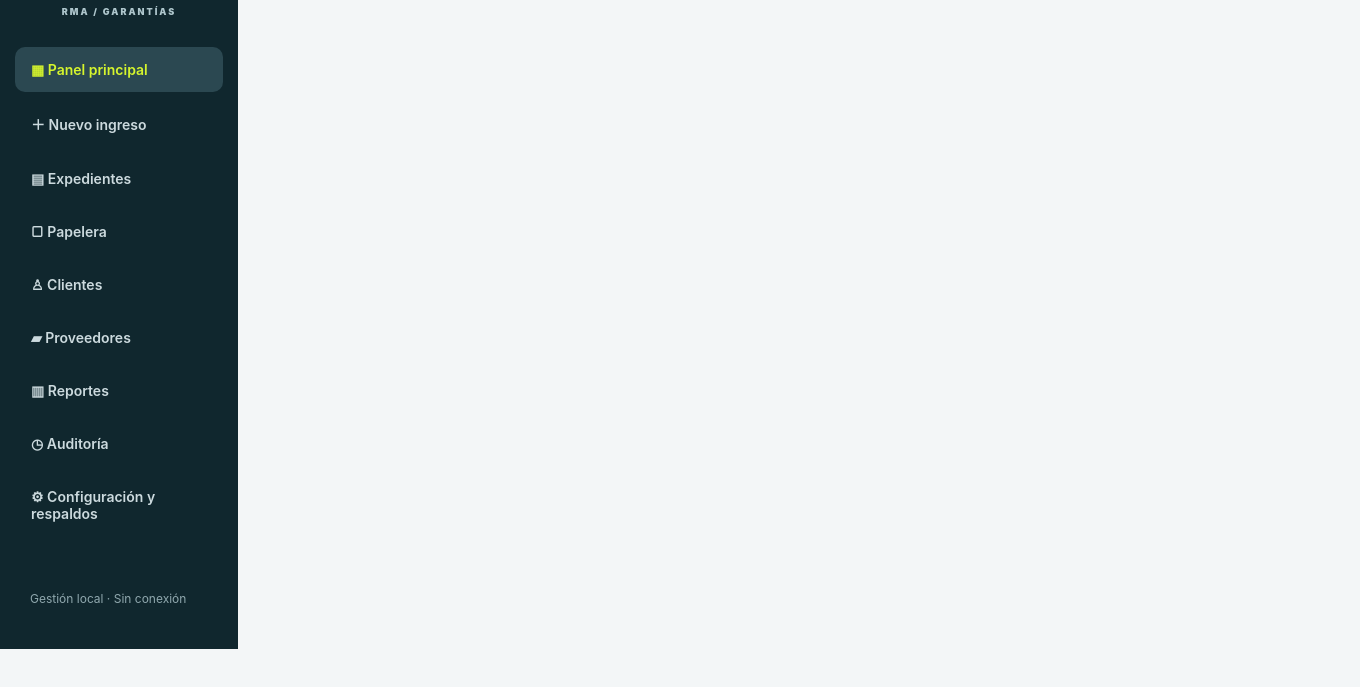
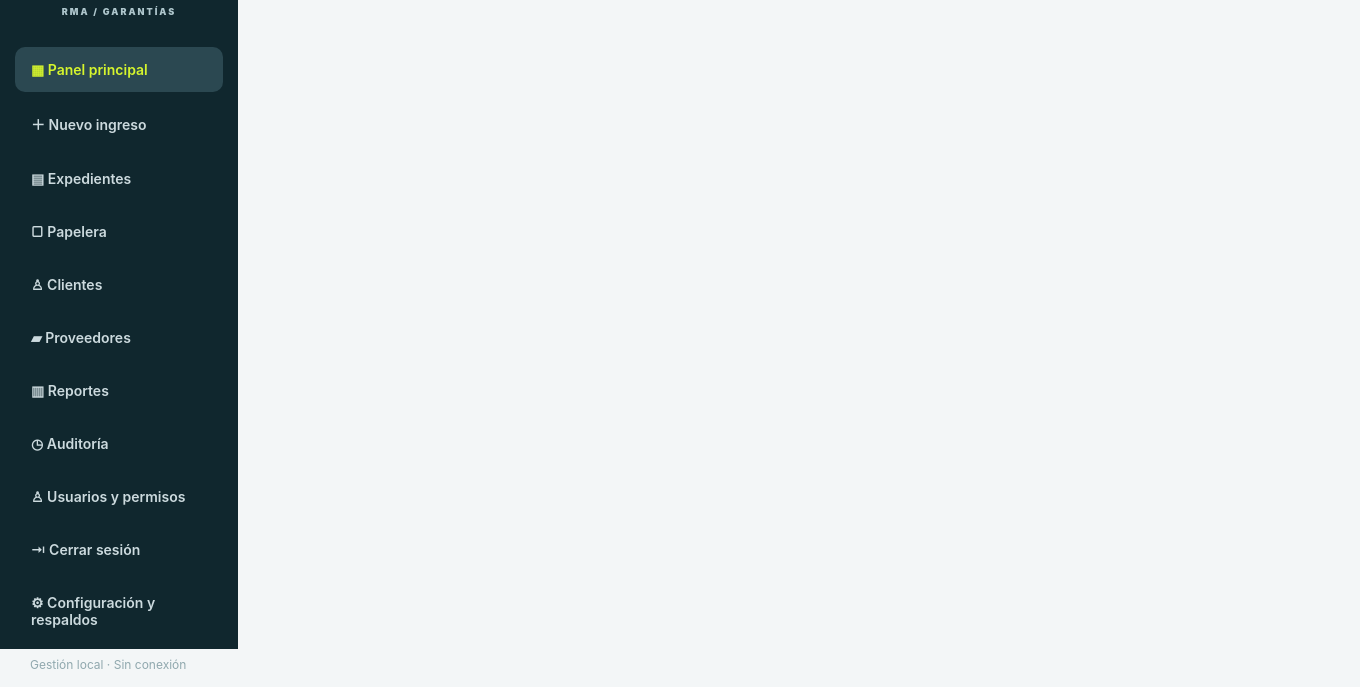
Before and after one commit to danielezequielbritosfosfre-wq/tecmov-rma, an Electron app: page index.html in a window 1360 px wide. Shown: the part 151-838 px from the top of the page. Before the commit the page ends 800 px from the top, so only its background shows below. Drawn offline with Linux system fonts and the light colour scheme; no server answers.

Commit message:
Add users and logout controls in TECMOV RMA sidebar

```diff
--- a/index.html
+++ b/index.html
@@ -1,3 +1,3 @@
 <!doctype html><html lang="es"><head><meta charset="utf-8"><meta name="viewport" content="width=device-width,initial-scale=1"><title>TECMOV RMA</title><link rel="stylesheet" href="style.css"></head><body>
-<aside><div class="logo"><img id="brandLogo" src="tecmov-logo.png" alt="TECMOV" class="app-logo"><small>RMA / GARANTÍAS</small></div><nav><button data-view="dashboard" class="active">▦ Panel principal</button><button data-view="new">＋ Nuevo ingreso</button><button data-view="cases">▤ Expedientes</button><button data-view="trash">▢ Papelera</button><button data-view="customers">♙ Clientes</button><button data-view="suppliers">▰ Proveedores</button><button data-view="reports">▥ Reportes</button><button data-view="audit">◷ Auditoría</button><button data-view="settings">⚙ Configuración y respaldos</button></nav><div class="asidefoot">Gestión local · Sin conexión</div></aside>
+<aside><div class="logo"><img id="brandLogo" src="tecmov-logo.png" alt="TECMOV" class="app-logo"><small>RMA / GARANTÍAS</small></div><nav><button data-view="dashboard" class="active">▦ Panel principal</button><button data-view="new">＋ Nuevo ingreso</button><button data-view="cases">▤ Expedientes</button><button data-view="trash">▢ Papelera</button><button data-view="customers">♙ Clientes</button><button data-view="suppliers">▰ Proveedores</button><button data-view="reports">▥ Reportes</button><button data-view="audit">◷ Auditoría</button><button data-view="users">♙ Usuarios y permisos</button><button id="logoutBtn" type="button">⇥ Cerrar sesión</button><button data-view="settings">⚙ Configuración y respaldos</button></nav><div class="asidefoot">Gestión local · Sin conexión</div></aside>
 <main><header><div><small>GESTIÓN DE GARANTÍAS Y RECLAMOS</small><h1 id="title">Panel principal</h1></div><button class="primary" id="newTop">＋ Nuevo RMA</button></header><section id="content"></section></main><div id="toast" role="status"></div><script src="logo-transparent.js"></script><script src="renderer.js"></script></body></html>
```
